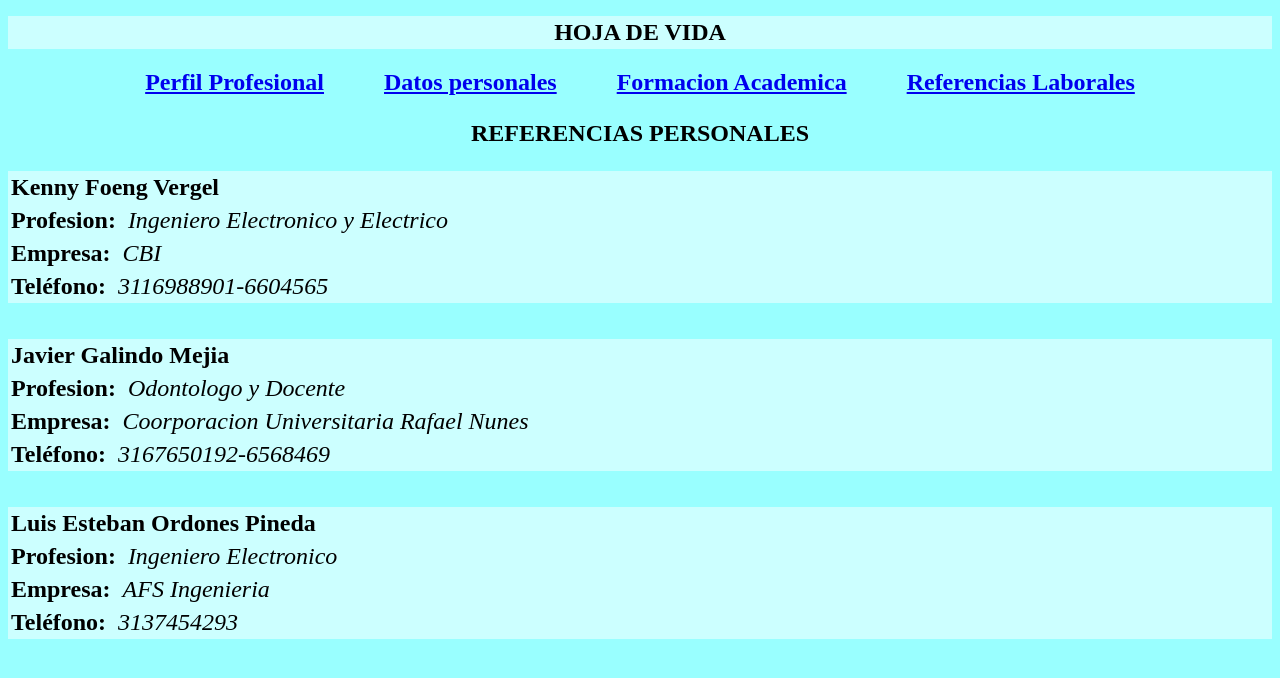
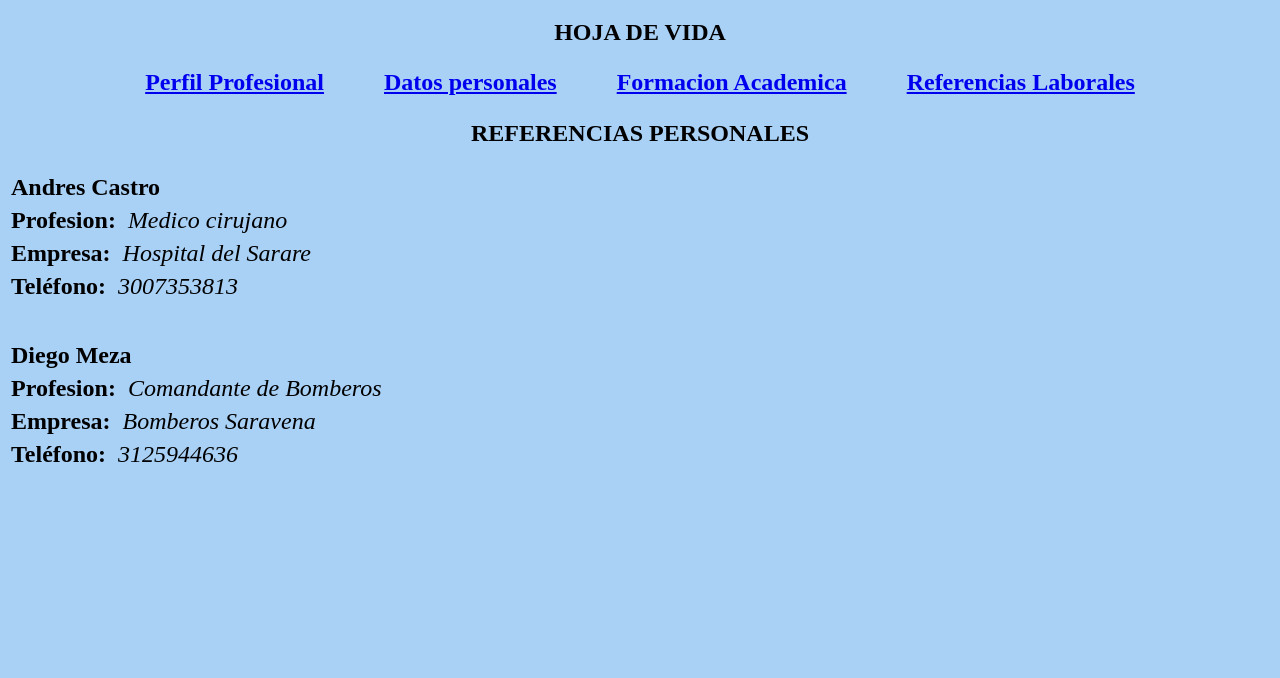
Before and after one commit to Jhon90/Hoja_-de_vida, a plain HTML site: page public_html/ReferenciasPersonales.html in a window 1280 px wide. Drawn offline with Linux system fonts and the light colour scheme.

Commit message:
HojadevidaJJ

```diff
--- a/public_html/ReferenciasPersonales.html
+++ b/public_html/ReferenciasPersonales.html
@@ -16,22 +16,19 @@ and open the template in the editor.
             <h1>HOJA DE VIDA</h1>
             <h2><a href="index.html">Perfil Profesional</a>&nbsp;&nbsp;&nbsp;&nbsp;&nbsp;&nbsp;&nbsp;&nbsp;&nbsp;&nbsp;<a href="DatosPersonales.html">Datos personales</a>&nbsp;&nbsp;&nbsp;&nbsp;&nbsp;&nbsp;&nbsp;&nbsp;&nbsp;&nbsp;<a href="FormacionAcademica.html">Formacion Academica</a>&nbsp;&nbsp;&nbsp;&nbsp;&nbsp;&nbsp;&nbsp;&nbsp;&nbsp;&nbsp;<a href="ReferenciasLaborales.html">Referencias Laborales</a></h2>
             <h3>REFERENCIAS PERSONALES</h3>
-                    <p><b>Kenny Foeng Vergel</b></p>
-                    <p><b>Profesion:</b>&nbsp;&nbsp;<i>Ingeniero Electronico y Electrico</i></p>
-                    <p><b>Empresa:</b>&nbsp;&nbsp;<i>CBI</i></p>
-                    <p><b>Teléfono:</b>&nbsp;&nbsp;<i>3116988901-6604565</i></p>
+                    <p><b>Andres Castro</b></p>
+                    <p><b>Profesion:</b>&nbsp;&nbsp;<i>Medico cirujano</i></p>
+                    <p><b>Empresa:</b>&nbsp;&nbsp;<i>Hospital del Sarare</i></p>
+                    <p><b>Teléfono:</b>&nbsp;&nbsp;<i>3007353813</i></p>
                     <br>
                     <br>
-                    <p><b>Javier Galindo Mejia</b></p>
-                    <p><b>Profesion:</b>&nbsp;&nbsp;<i>Odontologo y Docente</i></p>
-                    <p><b>Empresa:</b>&nbsp;&nbsp;<i>Coorporacion Universitaria Rafael Nunes</i></p>
-                    <p><b>Teléfono:</b>&nbsp;&nbsp;<i>3167650192-6568469</i></p>
+                    <p><b>Diego Meza</b></p>
+                    <p><b>Profesion:</b>&nbsp;&nbsp;<i>Comandante de Bomberos</i></p>
+                    <p><b>Empresa:</b>&nbsp;&nbsp;<i>Bomberos Saravena</i></p>
+                    <p><b>Teléfono:</b>&nbsp;&nbsp;<i>3125944636</i></p>
                     <br>
                     <br>
-                    <p><b>Luis Esteban Ordones Pineda</b></p>
-                    <p><b>Profesion:</b>&nbsp;&nbsp;<i>Ingeniero Electronico</i></p>
-                    <p><b>Empresa:</b>&nbsp;&nbsp;<i>AFS Ingenieria</i></p>
-                    <p><b>Teléfono:</b>&nbsp;&nbsp;<i>3137454293</i></p>
+                    <p>&nbsp;</p>
         </div>
     </body>
 </html>
--- a/public_html/css/estilo.css
+++ b/public_html/css/estilo.css
@@ -11,14 +11,14 @@ and open the template in the editor.
 body{
     font-size: 100%;
     text-align: center;
-    background-color: #99ffff;
+    background-color: #A9D0F5;
 }
 p{
     font-size: 150%;
     text-align: justify;
     border-style: solid;
-    border-color: #ccffff;
-    background-color: #ccffff;
+    border-color: #A9D0F5;
+    background-color: #A9D0F5;
     margin: 0;
 
 
@@ -38,7 +38,7 @@ h5{
     padding: 50px 50px 30px 30px;
     width: 600px;
     height: 100px;
-    background-color: #ccffff;
+    background-color: ##A9D0F5;
 }
 
 
@@ -49,10 +49,10 @@ h5{
 h1{
     text-align: center;
     font-size: 150%;
-    background-color: #ccffff;
+    background-color: #A9D0F5;
     border-style: solid;
     border-color: red;
-    border-color: #ccffff;
+    border-color: #A9D0F5;
 
 }
 
```
Also changed, not shown: public_html/DatosPersonales.html (+8 -8 lines), public_html/FormacionAcademica.html (+3 -3 lines), public_html/ReferenciasLaborales.html (+3 -3 lines), public_html/index.html (+4 -4 lines), public_html/img/jj.jpg (added), 1 other file.
